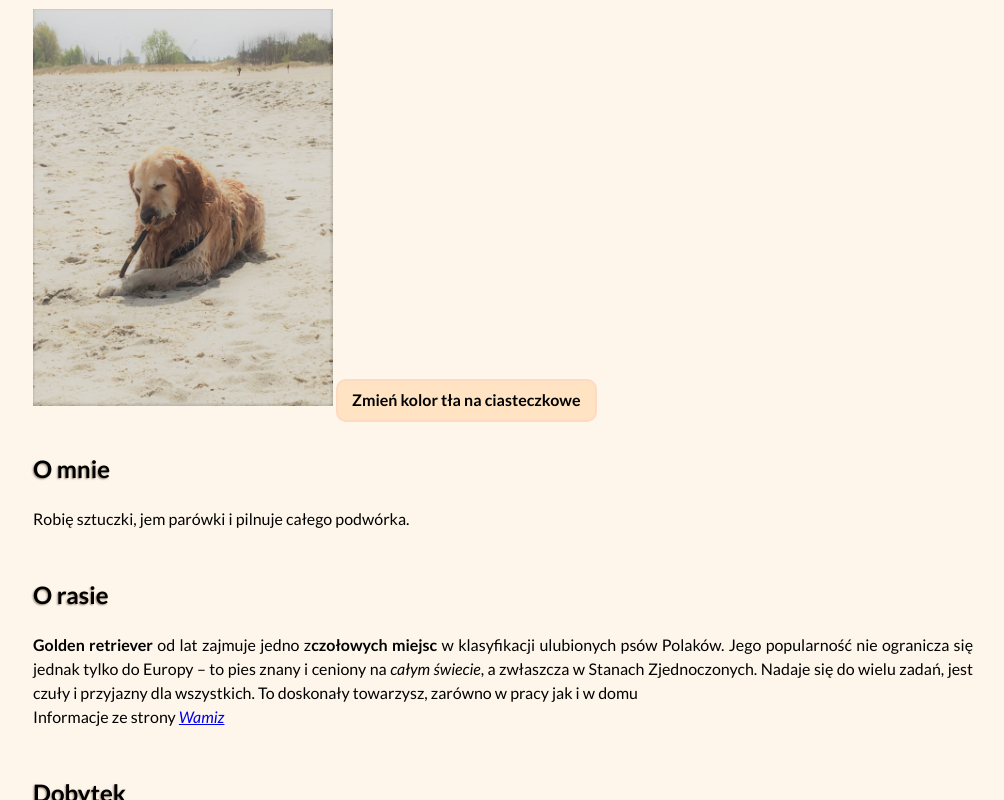
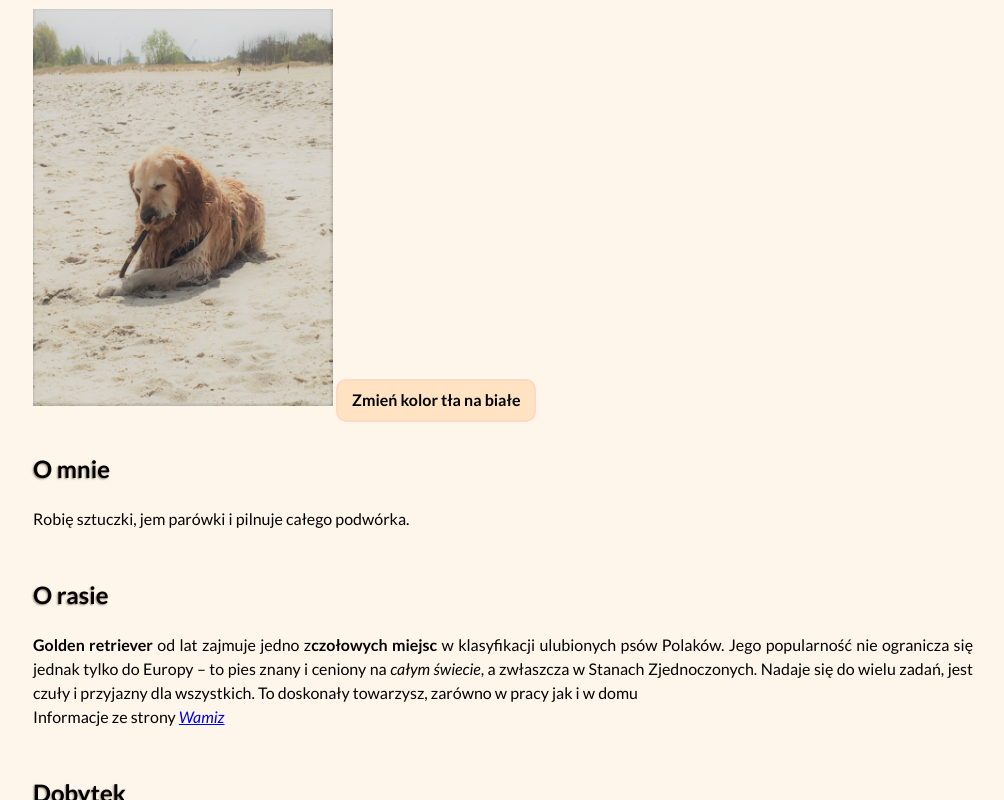
Before and after one commit to martyners/homepage, a plain HTML site: page index.html in a window 1280 px wide. Both pictures are taken after a click on the button "Zmień kolor tła". Shown: the part 424-1224 px from the top of the page, without its empty margins (137-1141 px from the left). Drawn offline with nearby package versions, Linux system fonts and the light colour scheme.

Commit message:
homework5

```diff
--- a/index.html
+++ b/index.html
@@ -18,6 +18,8 @@
       crossorigin="anonymous"
       referrerpolicy="no-referrer"
     />
+    <link rel="icon" href="images/icon.png">
+    <meta property="og:image" content="images/share.png"/>
     <link rel="preconnect" href="https://fonts.googleapis.com" />
     <link rel="preconnect" href="https://fonts.gstatic.com" crossorigin />
     <link
--- a/js/script.js
+++ b/js/script.js
@@ -1,20 +1,31 @@
+{
+ const initHomePage = () => {
+
+  const welcome = () => {
     console.log("Łapa!");
+  }
+  welcome();
 
-let body = document.querySelector("body");
-let buttonChangeBackground = document.querySelector(".section__button");
-let whatAmIDoing = document.querySelector(".section__whatAmIDoing");
+  const buttonChangeBackground = document.querySelector(".section__button");
+  const whatAmIDoing = document.querySelector(".section__whatAmIDoing");
+  const body = document.querySelector("body");
+
   let timeOfDay = "popołudnie";
 
-buttonChangeBackground.addEventListener("click", () => {
+  const toggleBackground = () => {
     body.classList.toggle("body--bisquitBackground");
+
     buttonChangeBackground.innerText = body.classList.contains(
-    "bisquitBackground"
+      "body--bisquitBackground"
      )
     ? "Zmień kolor tła na białe"
     : "Zmień kolor tła na ciasteczkowe";
-});
+  }
 
-switch (timeOfDay) {
+  buttonChangeBackground.addEventListener("click", toggleBackground);
+
+  const setActivityBasedOnTimeOfDay = (time) => {
+    switch (time) {
      case "wczesne rano":
       case "popołudnie":
        whatAmIDoing.innerText = "spaceruję";
@@ -23,7 +34,12 @@ switch (timeOfDay) {
       case "wieczór":
         whatAmIDoing.innerText = "jem";
        break;
-
      default:
        whatAmIDoing.innerText = "śpię";
     }
+  };
+
+  setActivityBasedOnTimeOfDay(timeOfDay);
+  };
+ initHomePage();
+}
```
Also changed, not shown: images/icon.png (added), 2 other files. Lines whose indentation alone changed are shown as unchanged.
